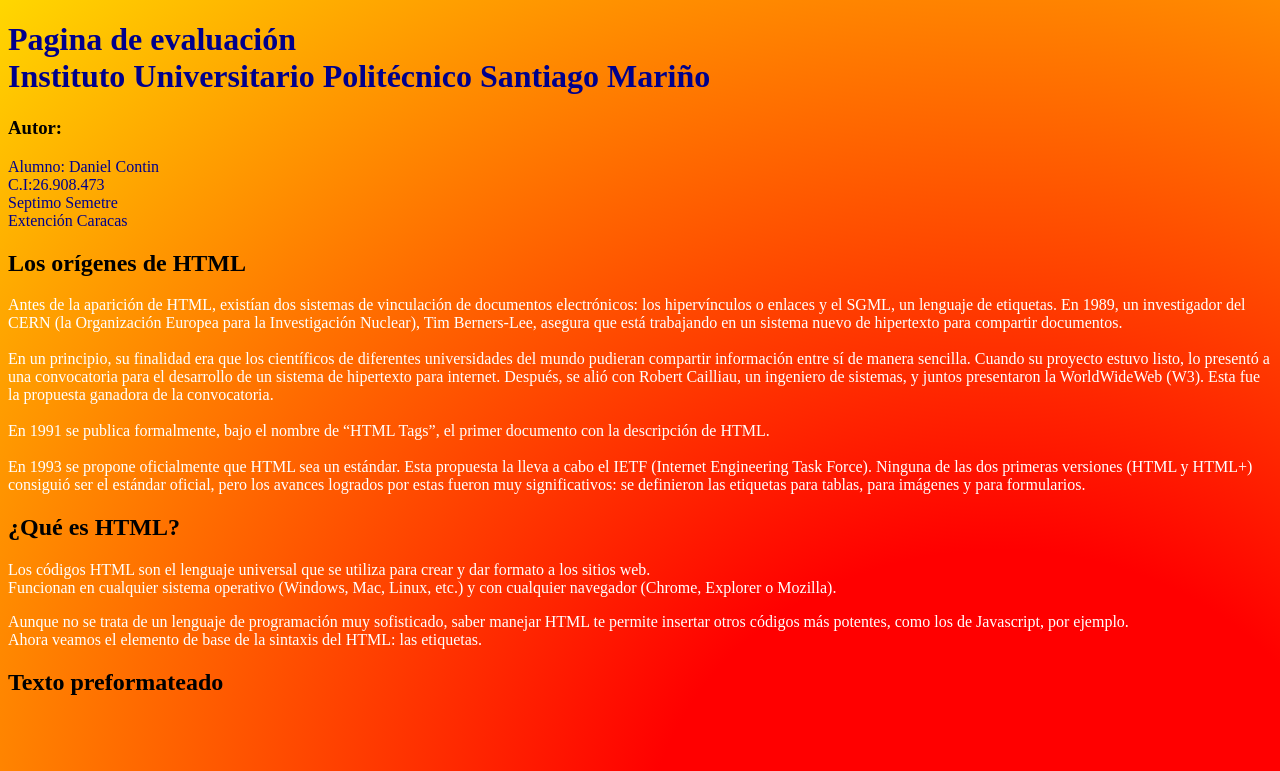
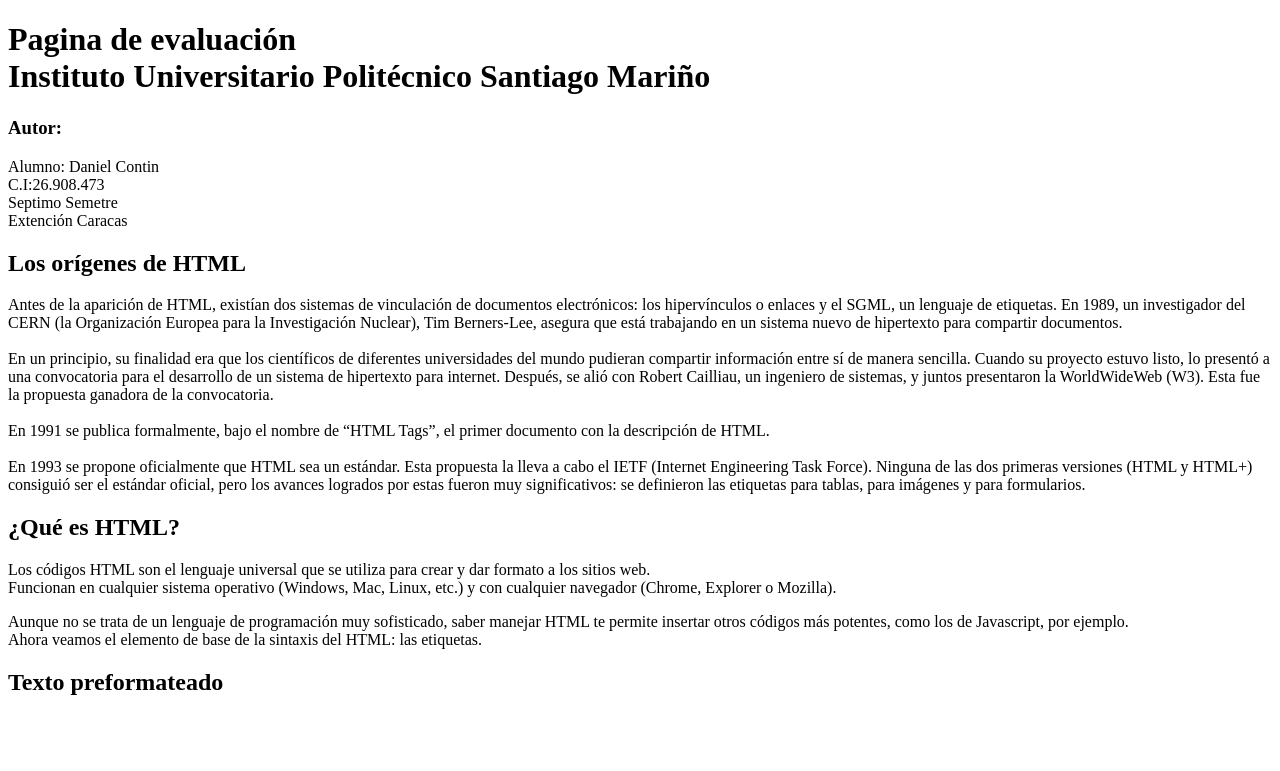
Before and after one commit to Parmalak/Mi-Primera-pagina-web, a plain HTML site: page Index.html in a window 1280 px wide. Shown: the top 771 px of the page. Drawn offline with Linux system fonts and the light colour scheme.

Commit message:
Sin fondo

```diff
--- a/Index.html
+++ b/Index.html
@@ -6,27 +6,6 @@
   <title>Mi Primera pagina Web Electiva II</title>
 </head>
 <head>
-<style>
-    body {
- background-image: radial-gradient(at 1000px,red 25%, gold)
-    }
-
-    h1 {
-        color:darkblue
-    }
-
-    p1 {
-        color: black
-    }
-
-    p2 {
-        color: darkblue
-    }
-
-    p {
-        color: white
-    }
-</style>
 </head>
 <body>
     <h1>Pagina de evaluación<br>Instituto Universitario Politécnico Santiago Mariño</h1>
```
